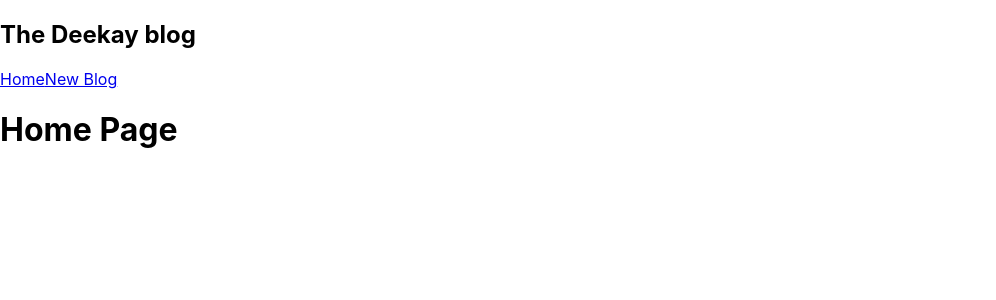
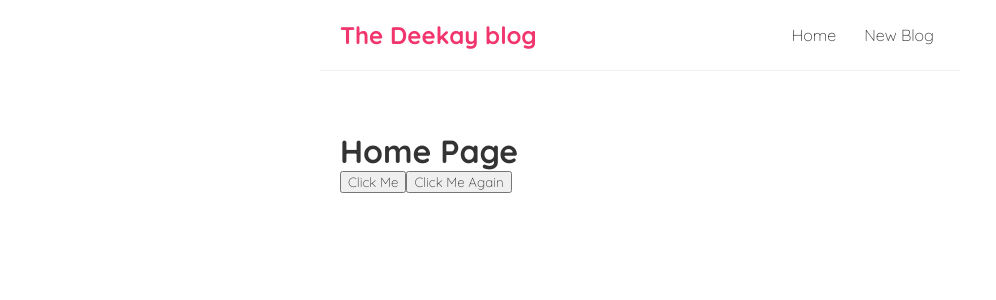
Before and after one commit to devinkg/deekay-react-blog, a JavaScript app: page / in a window 1280 px wide. Shown: the top 300 px of the page, without its empty margins (0-996 px from the left). Built offline with nearby package versions, Linux system fonts and the light colour scheme; the HTML template or start-up script is replaced by a standard one.

Commit message:
HomePage added

```diff
--- a/src/Home.js
+++ b/src/Home.js
@@ -1,7 +1,17 @@
 const Home = () => {
-    return ( <div className="home">
+    const handleClick = (e) => {
+        console.log("Hello Devin", e)
+    }
+
+    const heandleClickAgain = (name) => {
+        console.log('hello ' + name);
+    }
+
+    return (<div className="home">
         <h1>Home Page</h1>
-    </div> );
+        <button onClick={handleClick}>Click Me</button>
+        <button onClick={() => heandleClickAgain('Deekay')}>Click Me Again</button>
+    </div>);
 }
 
 export default Home;
--- a/src/index.css
+++ b/src/index.css
@@ -1,13 +1,35 @@
-body {
+@import url('https://fonts.googleapis.com/css2?family=Quicksand:wght@300;400500;600;700&display=swap');
+
+/* base styles */
+*{
   margin: 0;
-  font-family: -apple-system, BlinkMacSystemFont, 'Segoe UI', 'Roboto', 'Oxygen',
-    'Ubuntu', 'Cantarell', 'Fira Sans', 'Droid Sans', 'Helvetica Neue',
-    sans-serif;
-  -webkit-font-smoothing: antialiased;
-  -moz-osx-font-smoothing: grayscale;
+  font-family: 'Quicksand';
+  color: #333;
 }
-
-code {
-  font-family: source-code-pro, Menlo, Monaco, Consolas, 'Courier New',
-    monospace;
+.navbar{
+  padding: 20px;
+  display: flex;
+  align-items: center;
+  max-width: 600px;
+  margin: 0 auto;
+  border-bottom: 1px solid #f2f2f2;
 }
+.navbar h1{
+  color: #f1356d;
+}
+.navbar .links{
+  margin-left: auto;
+}
+.navbar a{
+  margin-left: 16px;
+  text-decoration: none;
+  padding: 6px;
+}
+.navbar a:hover{
+  color: #f1356d;
+}
+.content{
+  max-width: 600px;
+  margin: 40px auto;
+  padding: 20px;
+}
```
